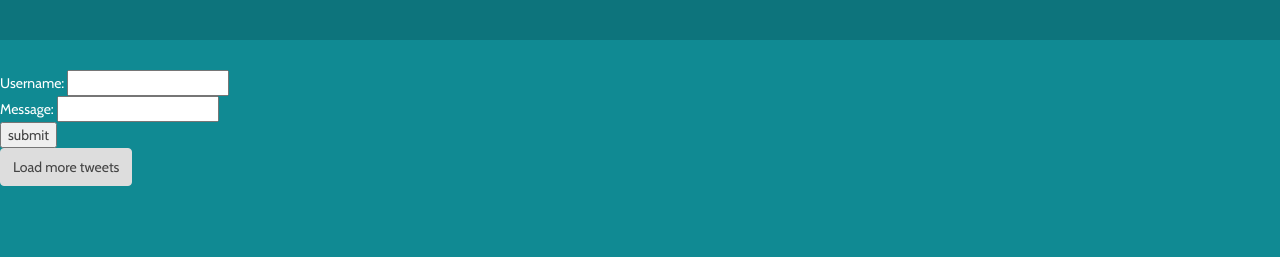
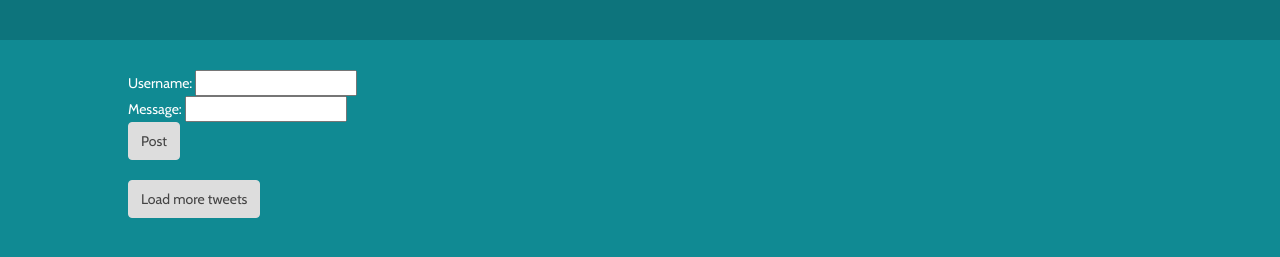
Before and after one commit to isaacchircop/Twitter-Lite-UI, a plain HTML site: page twitterlite-app/index.html in a window 1280 px wide. Shown: the part 163-420 px from the top of the page. Drawn offline with nearby package versions, Linux system fonts and the light colour scheme; no server answers.

Commit message:
Style changes.

```diff
--- a/twitterlite-app/index.html
+++ b/twitterlite-app/index.html
@@ -31,23 +31,21 @@
 	    </nav>
 
 	    <header class="jumbotron"><h1 align="center"><img class="inline img-responsive" src="Images/logo.png" width="70" height="70"/> Twitterlite</h1></header>
-	    <div>
+	    <div class="content-container">
 	    	<form>
 
-				Username: <input id="username" type = "text" name = "username" /> <br>
+				Username: <input  id="username" type = "text" name = "username" /> <br>
 				Message: <input id="content" type = "text" name = "message" /> <br>
-				<input id="button" type = "button" value = "submit" />
+				<input class="btn btn-default" id="button" type = "button" value = "Post" />
 
 			</form>
-	    </div>
-	    <div class="content-container">
+
+			<br/>
 	    	<div id="tweet-container">
 
 			</div>
+
+    		<button id="moreTweets" type="button" class="btn btn-default">Load more tweets</button>
 		</div>
-
-    	<button id="moreTweets" type="button" class="btn btn-default">Load more tweets</button>
-
-
 	</body>
 </html>
```
